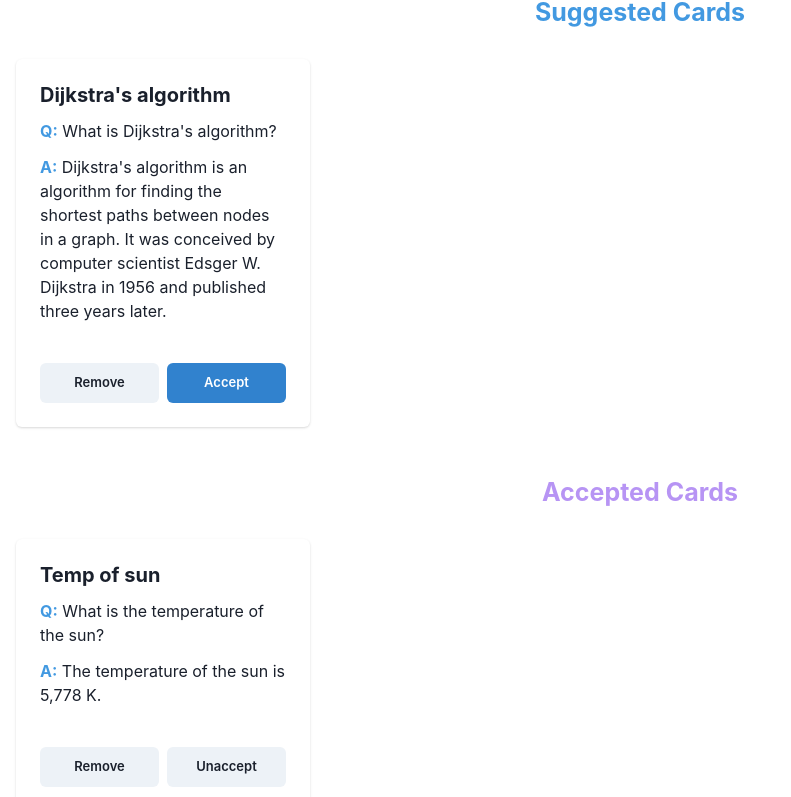
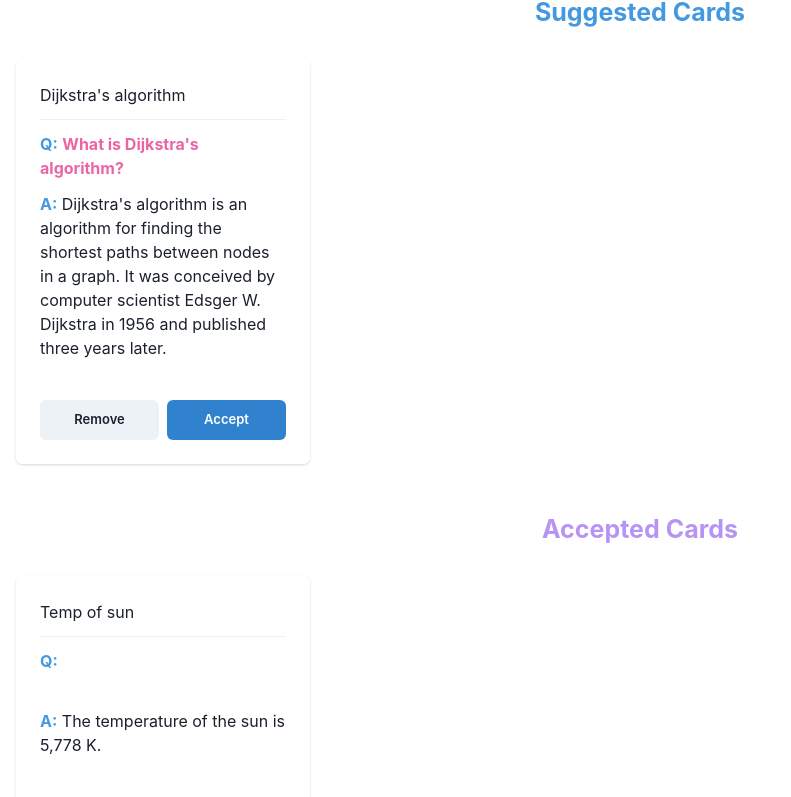
Before and after one commit to thomasyao15/gpt-flashcards, a React (Create React App) app in the folder client/: page / in a window 1280 px wide. Shown: the part 513-1310 px from the top of the page, without its empty margins (0-791 px from the left). Built offline with nearby package versions, Linux system fonts and the light colour scheme.

Commit message:
split out card into own module

```diff
--- a/client/src/App.tsx
+++ b/client/src/App.tsx
@@ -7,15 +7,11 @@ import {
   Textarea,
   Text,
   Grid,
-  Stack,
-  ButtonGroup,
-  Card,
-  CardBody,
-  CardFooter,
 } from "@chakra-ui/react";
 import { useState } from "react";
 import axios from "axios";
 import { v4 as uuidv4 } from "uuid";
+import Flashcard from "./components/Flashcard";
 
 export const App = () => {
   const { colorMode, toggleColorMode } = useColorMode();
@@ -162,44 +158,13 @@ export const App = () => {
         {cards
           .filter((card) => card.status === "suggested")
           .map((card) => (
-            <Card key={card.uuid} p={1}>
-              <CardBody>
-                <Stack spacing="3">
-                  <Heading size="md">{card.topic}</Heading>
-                  <Text>
-                    <Text as="span" fontWeight="bold" color="blue.400">
-                      Q:
-                    </Text>{" "}
-                    {card.question}
-                  </Text>
-                  <Text>
-                    <Text as="span" fontWeight="bold" color="blue.400">
-                      A:
-                    </Text>{" "}
-                    {card.answer}
-                  </Text>
-                </Stack>
-              </CardBody>
-              <CardFooter>
-                <ButtonGroup display="flex" width="100%">
-                  <Button
-                    fontSize={13}
-                    width={"50%"}
-                    onClick={() => handleRemove(card.uuid)}
-                  >
-                    Remove
-                  </Button>
-                  <Button
-                    fontSize={13}
-                    colorScheme="blue"
-                    width={"50%"}
-                    onClick={() => handleStatusChange(card.uuid, "accepted")}
-                  >
-                    Accept
-                  </Button>
-                </ButtonGroup>
-              </CardFooter>
-            </Card>
+            <Flashcard
+              key={card.uuid}
+              card={card}
+              handleRemove={handleRemove}
+              handleStatusChange={handleStatusChange}
+              accepted={false}
+            />
           ))}
       </Grid>
       <Heading as="h1" fontSize={25} color="purple.300" mt={50}>
@@ -219,43 +184,13 @@ export const App = () => {
         {cards
           .filter((card) => card.status === "accepted")
           .map((card) => (
-            <Card key={card.uuid} p={1}>
-              <CardBody>
-                <Stack spacing="3">
-                  <Heading size="md">{card.topic}</Heading>
-                  <Text>
-                    <Text as="span" fontWeight="bold" color="blue.400">
-                      Q:
-                    </Text>{" "}
-                    {card.question}
-                  </Text>
-                  <Text>
-                    <Text as="span" fontWeight="bold" color="blue.400">
-                      A:
-                    </Text>{" "}
-                    {card.answer}
-                  </Text>
-                </Stack>
-              </CardBody>
-              <CardFooter>
-                <ButtonGroup display="flex" width="100%">
-                  <Button
-                    fontSize={13}
-                    width={"50%"}
-                    onClick={() => handleRemove(card.uuid)}
-                  >
-                    Remove
-                  </Button>
-                  <Button
-                    fontSize={13}
-                    width={"50%"}
-                    onClick={() => handleStatusChange(card.uuid, "suggested")}
-                  >
-                    Unaccept
-                  </Button>
-                </ButtonGroup>
-              </CardFooter>
-            </Card>
+            <Flashcard
+              key={card.uuid}
+              card={card}
+              handleRemove={handleRemove}
+              handleStatusChange={handleStatusChange}
+              accepted={true}
+            />
           ))}
       </Grid>
       <Button mt={10} mb={5} colorScheme="purple" onClick={handleCopyMarkdown}>
--- /dev/null
+++ b/client/src/components/Flashcard.tsx
@@ -0,0 +1,85 @@
+import React from "react";
+import {
+  Card,
+  CardBody,
+  CardFooter,
+  Stack,
+  Text,
+  Divider,
+  ButtonGroup,
+  Button,
+} from "@chakra-ui/react";
+
+// Define the prop types for the Card component
+type CardProps = {
+  card: {
+    uuid: string;
+    topic: string;
+    question: string;
+    answer: string;
+  };
+  handleRemove: (uuid: string) => void;
+  handleStatusChange: (uuid: string, status: string) => void;
+  accepted: boolean;
+};
+
+const Flashcard: React.FC<CardProps> = ({
+  card,
+  handleRemove,
+  handleStatusChange,
+  accepted,
+}) => {
+  return (
+    <Card key={card.uuid} p={1}>
+      <CardBody>
+        <Stack spacing="3">
+          <Text size="sm">{card.topic}</Text>
+          <Divider />
+          <Text>
+            <Text as="span" fontWeight="bold" color="blue.400">
+              Q:
+            </Text>{" "}
+            <Text
+              as="span"
+              fontWeight="bold"
+              color={accepted ? "white" : "pink.400"}
+            >
+              {card.question}
+            </Text>{" "}
+          </Text>
+          <Text>
+            <Text as="span" fontWeight="bold" color="blue.400">
+              A:
+            </Text>{" "}
+            {card.answer}
+          </Text>
+        </Stack>
+      </CardBody>
+      <CardFooter>
+        <ButtonGroup display="flex" width="100%">
+          <Button
+            fontSize={13}
+            width={"50%"}
+            onClick={() => handleRemove(card.uuid)}
+          >
+            Remove
+          </Button>
+          <Button
+            fontSize={13}
+            colorScheme={accepted ? "gray" : "blue"}
+            width={"50%"}
+            onClick={
+              accepted
+                ? () => handleStatusChange(card.uuid, "suggested")
+                : () => handleStatusChange(card.uuid, "accepted")
+            }
+          >
+            {accepted ? "Unaccept" : "Accept"}
+          </Button>
+        </ButtonGroup>
+      </CardFooter>
+    </Card>
+  );
+};
+
+export default Flashcard;
```
